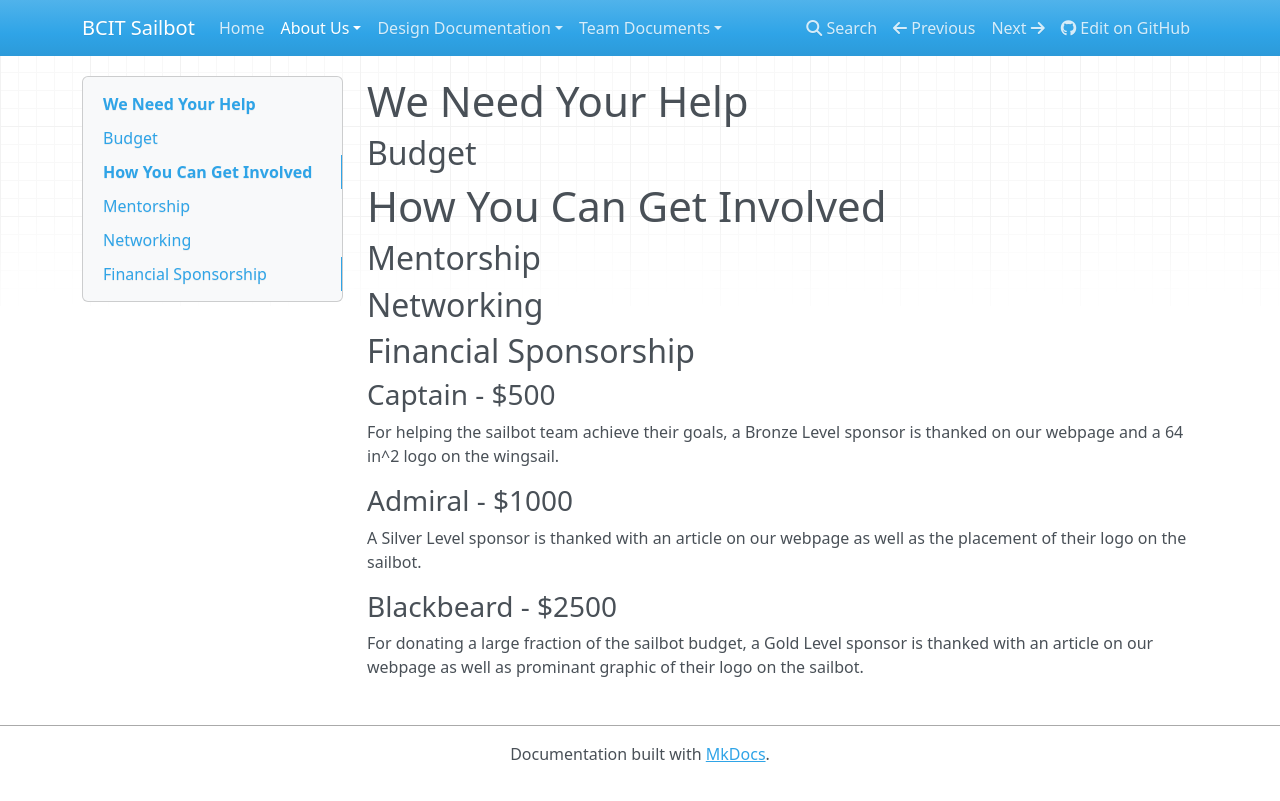
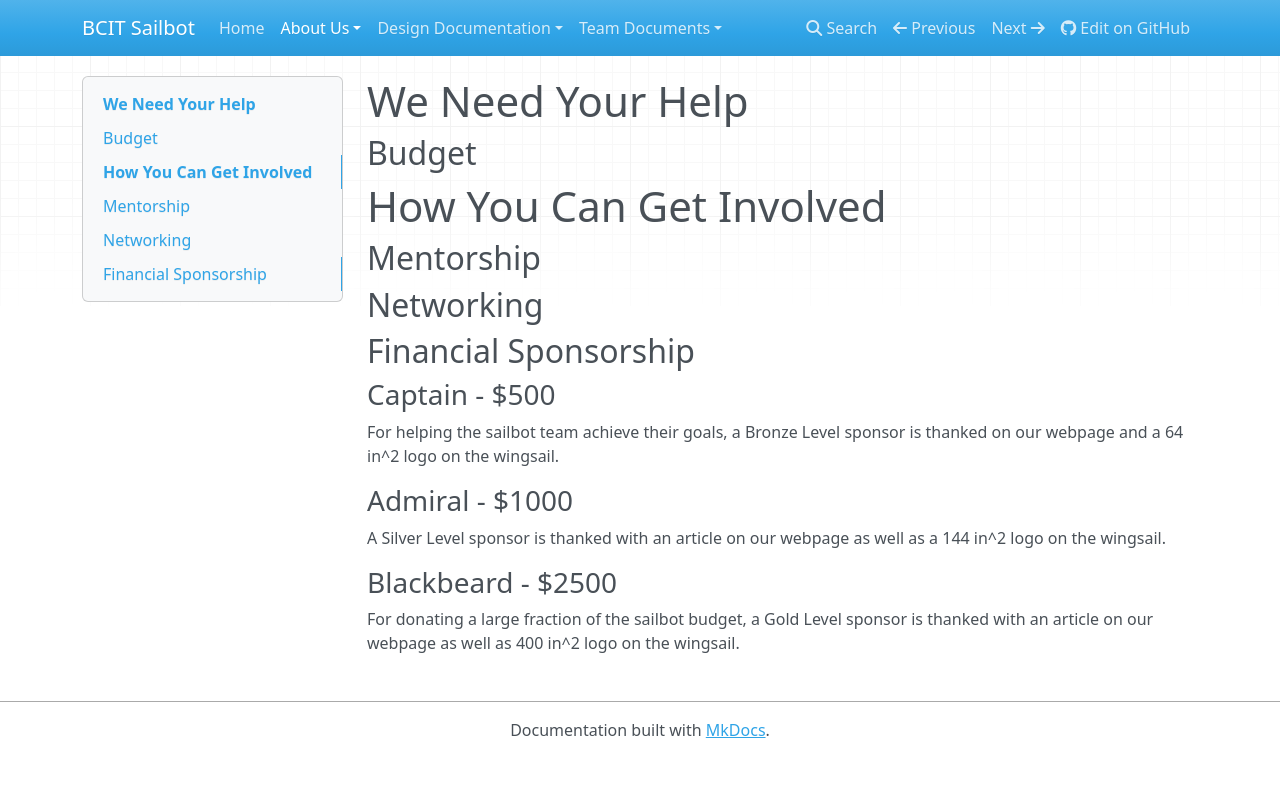
Before and after one commit to mattnite/BCIT-Sailbot, an MkDocs documentation site: the page built from docs/about/sponsorship.md, in a window 1280 px wide. Shown: the top 801 px of the page. Built offline with MkDocs 1.6.1, drawn with Linux system fonts in a browser that asks for light colours; nearby versions of some CDN libraries; old or Windows-style settings are respelled for this version of MkDocs.

Commit message:
added logo areas

```diff
--- a/docs/about/sponsorship.md
+++ b/docs/about/sponsorship.md
@@ -18,10 +18,9 @@ thanked on our webpage and a 64 in^2 logo on the wingsail.
 ### Admiral - $1000
 
 A Silver Level sponsor is thanked with an article on our webpage as well as
-the placement of their logo on the sailbot.
+a 144 in^2 logo on the wingsail.
 
 ### Blackbeard - $2500
 
 For donating a large fraction of the sailbot budget, a Gold Level sponsor is
-thanked with an article on our webpage as well as prominant graphic of their
-logo on the sailbot.
+thanked with an article on our webpage as well as 400 in^2 logo on the wingsail.
```
